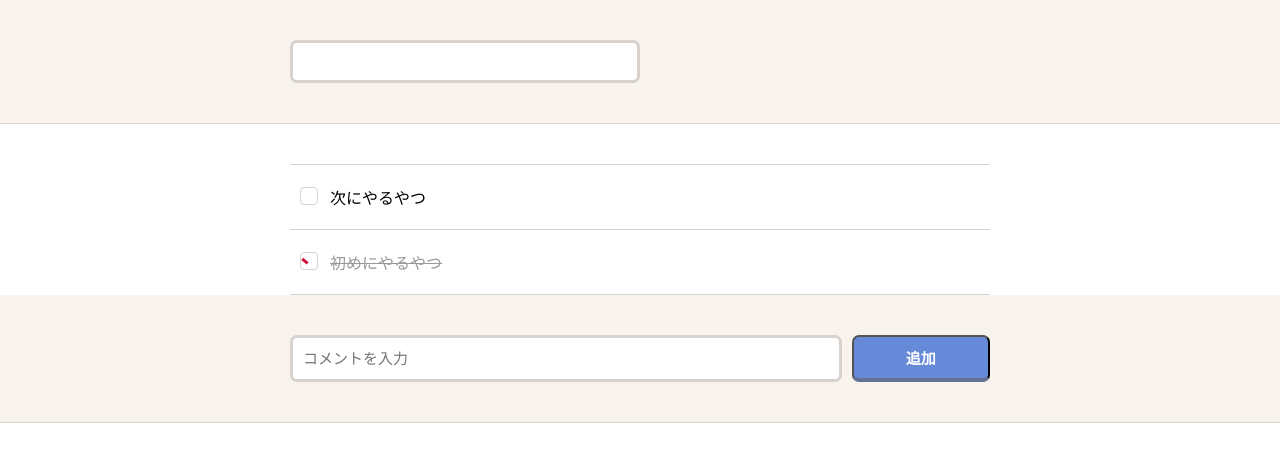
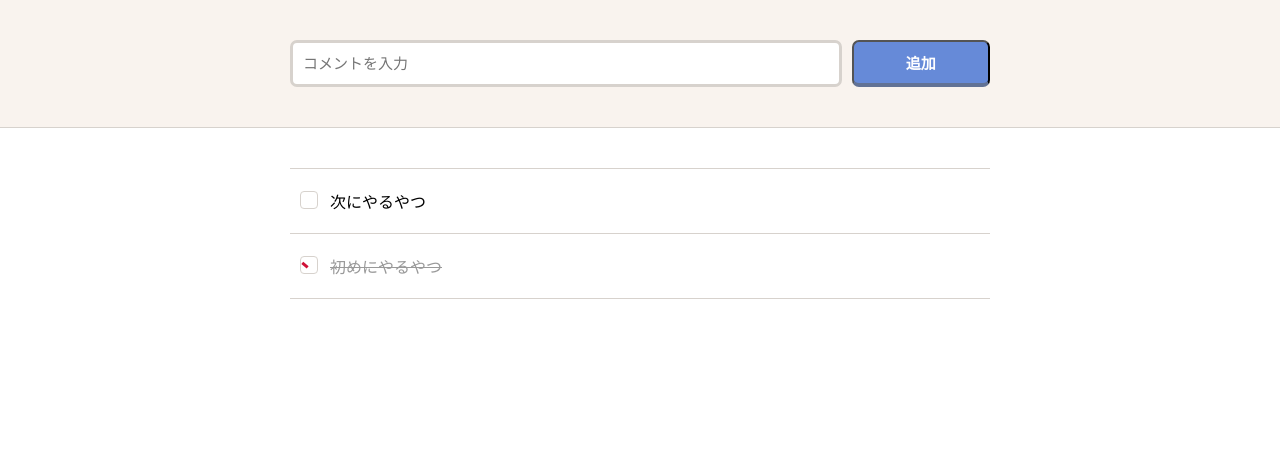
Before and after one commit to kawanomakoto/react-todo, a React (Create React App) app: page / in a window 1280 px wide. Shown: the top 462 px of the page. Built offline with nearby package versions, Linux system fonts and the light colour scheme.

Commit message:
元に戻す

```diff
--- a/src/App.tsx
+++ b/src/App.tsx
@@ -22,15 +22,8 @@ const App: React.FC = () => {
 
     return (
         <div>
-            <div>
-                <div className="inputForm">
-                    <div className="inner">
-                        <input type="text" className="input2" />
-                    </div>
-                </div>
-            </div>
+            <TaskInput setTasks={setTasks} tasks={tasks} />
             <TaskList setTasks={setTasks} tasks={tasks} />
-            <TaskInput setTasks={setTasks} tasks={tasks} />
         </div>
     )
 }
```
Also changed, not shown: 6 other files (tests, documents, lock files or other folders).
